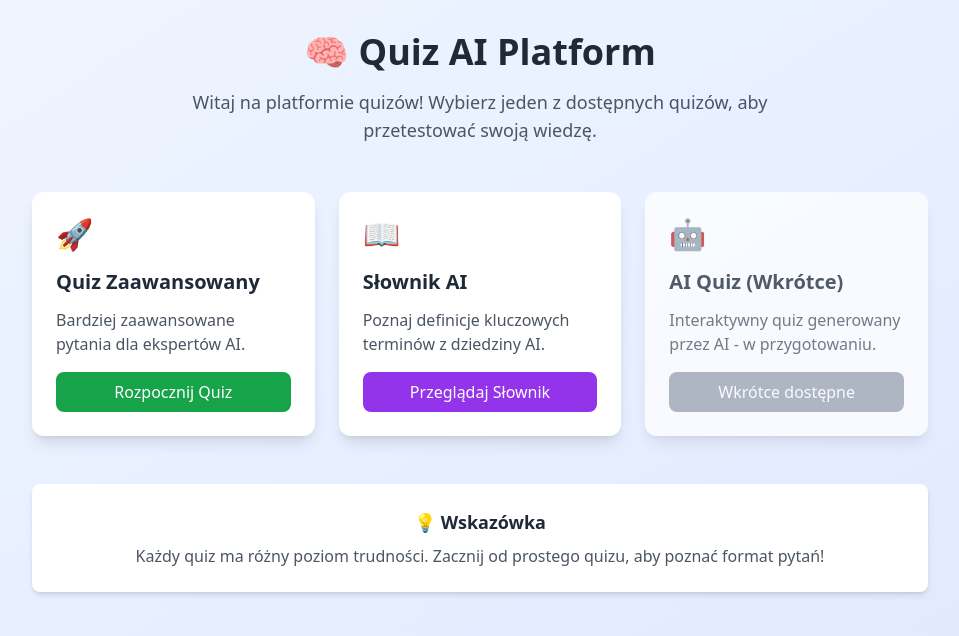
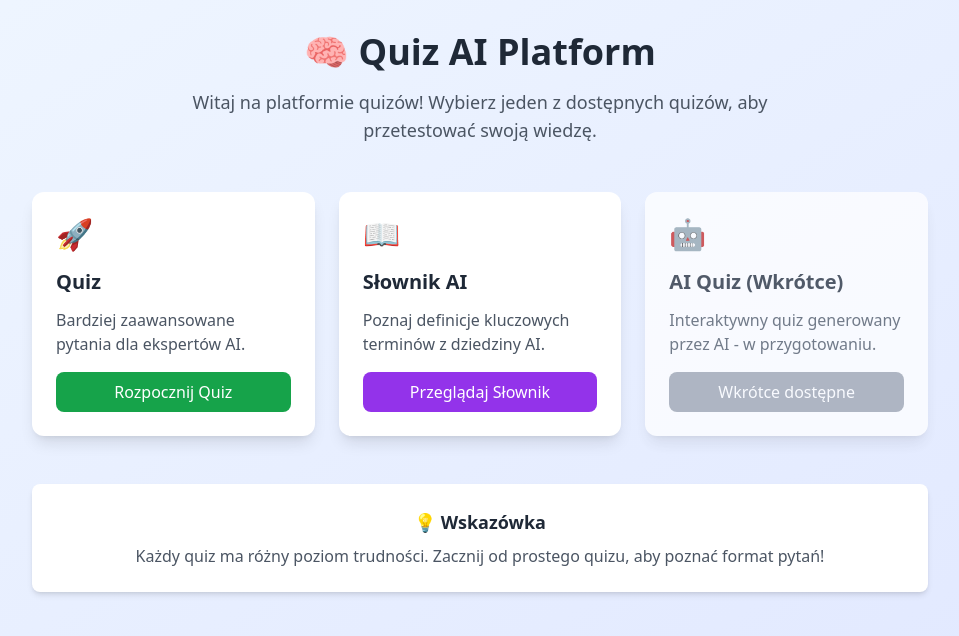
Before and after one commit to leszekgiza/quiz-ai-platform, a Next.js app: page / in a window 1280 px wide. Shown: the top 636 px of the page, without its empty margins (160-1119 px from the left). Built offline with nearby package versions, Linux system fonts and the light colour scheme.

Commit message:
refactor: change 'Quiz Zaawansowany' to 'Quiz' in UI

```diff
--- a/src/app/page.tsx
+++ b/src/app/page.tsx
@@ -20,7 +20,7 @@ export default function HomePage() {
           <div className="bg-white rounded-xl shadow-lg p-6 hover:shadow-xl transition-shadow">
             <div className="text-3xl mb-4">🚀</div>
             <h3 className="text-xl font-semibold mb-3 text-gray-800">
-              Quiz Zaawansowany
+              Quiz
             </h3>
             <p className="text-gray-600 mb-4">
               Bardziej zaawansowane pytania dla ekspertów AI.
```
Also changed, not shown: 1 other file (tests, documents, lock files or other folders).
